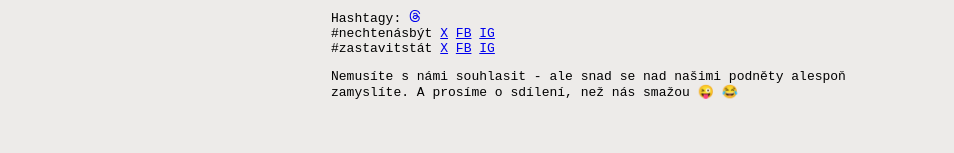
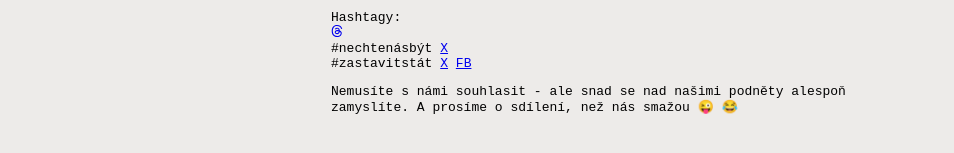
Before and after one commit to nesvobodni/nesvobodni.github.io, a website with bundled scripts: page index.html in a window 1280 px wide. Shown: the part 245-398 px from the top of the page, without its empty margins (9-963 px from the left). Built offline with nearby package versions, Linux system fonts and the light colour scheme.

Commit message:
Update index.html

```diff
--- a/index.html
+++ b/index.html
@@ -125,13 +125,14 @@ fast-design-system-provider {
     <div class="content"><p></p></div>
 
     <div class="content">Hashtagy:
+      <div>
            <a title="Threads" data-testid="SocialIcon" target="_blank" rel="noopener noreferrer" href="https://www.threads.com/nesvobodni" aria-label="Threads" class="[&amp;svg]pointer-events-none z-0 overflow-hidden p-2 transition-transform hover:scale-[107.5%]">
                         <svg fill="currentColor" width="12" height="12" viewBox="0 0 24 24" ><title>Threads</title>
                         <path d="M12.186 24h-.007c-3.581-.024-6.334-1.205-8.184-3.509C2.35 18.44 1.5 15.586 1.472 12.01v-.017c.03-3.579.879-6.43 2.525-8.482C5.845 1.205 8.6.024 12.18 0h.014c2.746.02 5.043.725 6.826 2.098 1.677 1.29 2.858 3.13 3.509 5.467l-2.04.569c-1.104-3.96-3.898-5.984-8.304-6.015-2.91.022-5.11.936-6.54 2.717C4.307 6.504 3.616 8.914 3.589 12c.027 3.086.718 5.496 2.057 7.164 1.43 1.783 3.631 2.698 6.54 2.717 2.623-.02 4.358-.631 5.8-2.045 1.647-1.613 1.618-3.593 1.09-4.798-.31-.71-.873-1.3-1.634-1.75-.192 1.352-.622 2.446-1.284 3.272-.886 1.102-2.14 1.704-3.73 1.79-1.202.065-2.361-.218-3.259-.801-1.063-.689-1.685-1.74-1.752-2.964-.065-1.19.408-2.285 1.33-3.082.88-.76 2.119-1.207 3.583-1.291a13.853 13.853 0 0 1 3.02.142c-.126-.742-.375-1.332-.75-1.757-.513-.586-1.308-.883-2.359-.89h-.029c-.844 0-1.992.232-2.721 1.32L7.734 7.847c.98-1.454 2.568-2.256 4.478-2.256h.044c3.194.02 5.097 1.975 5.287 5.388.108.046.216.094.321.142 1.49.7 2.58 1.761 3.154 3.07.797 1.82.871 4.79-1.548 7.158-1.85 1.81-4.094 2.628-7.277 2.65Zm1.003-11.69c-.242 0-.487.007-.739.021-1.836.103-2.98.946-2.916 2.143.067 1.256 1.452 1.839 2.784 1.767 1.224-.065 2.818-.543 3.086-3.71a10.5 10.5 0 0 0-2.215-.221z"/></svg>
               </a>
-
-              <div class="content">#nechtenásbýt <a href="https://nesvobodni.cz">X</a> <a href="https://nesvobodni.cz">FB</a> <a href="https://nesvobodni.cz">IG</a></div>
-              <div class="content">#zastavitstát <a href="https://nesvobodni.cz">X</a> <a href="https://nesvobodni.cz">FB</a> <a href="https://nesvobodni.cz">IG</a></div>
+       </div>
+              <div class="content">#nechtenásbýt <a href="https://nesvobodni.cz">X</a> </div>
+              <div class="content">#zastavitstát <a href="https://nesvobodni.cz">X</a> <a href="https://nesvobodni.cz">FB</a></div>
     </div>
 
     <div class="content"><p></p></div>
```
